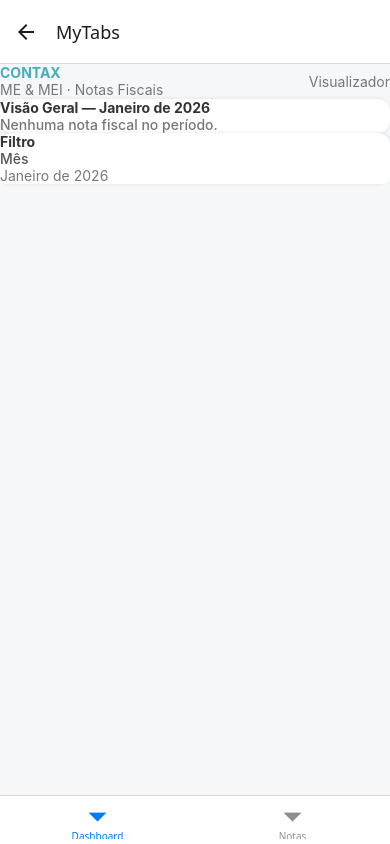
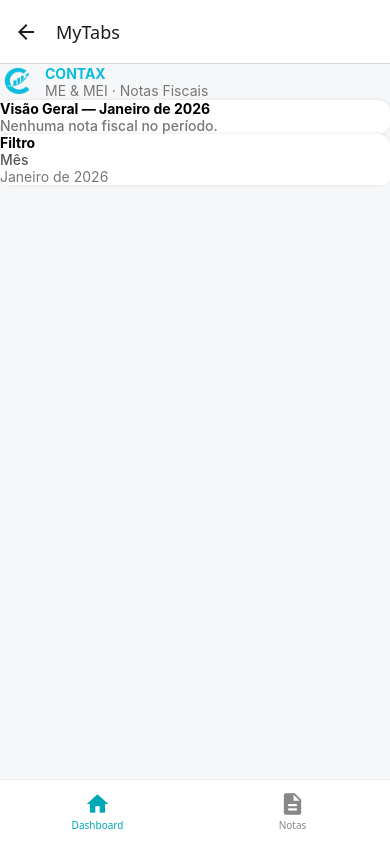
Before and after one commit to joaoromeira-etec/contax-mobile, a React Native app: screen /MyTabs in a window 390 px wide. Built offline with nearby package versions, Linux system fonts and the light colour scheme; what react-native-responsive-fontsize would draw is missing.

Commit message:
atualização front 16/04/2026

```diff
--- a/package.json
+++ b/package.json
@@ -9,6 +9,7 @@
     "web": "expo start --web"
   },
   "dependencies": {
+    "@expo/vector-icons": "^15.0.2",
     "@react-navigation/bottom-tabs": "^7.15.5",
     "@react-navigation/elements": "^2.9.10",
     "@react-navigation/native": "^7.1.33",
--- a/src/navegacao/bottomTab.js
+++ b/src/navegacao/bottomTab.js
@@ -1,4 +1,6 @@
 import { createBottomTabNavigator } from '@react-navigation/bottom-tabs';
+import { MaterialIcons } from '@expo/vector-icons';
+
 import Dashboard from '../telas/dashboard';
 import Gestao from '../telas/gestao';
 import Notas from '../telas/notas';
@@ -8,8 +10,35 @@ const Tab = createBottomTabNavigator();
 export default function MyTabs() {
   return (
     <Tab.Navigator
-      screenOptions={{
-      headerShown: false}}>
+screenOptions={({ route }) => ({
+        headerShown: false,
+        tabBarActiveTintColor: '#00A8B5', // Ciano da CONTAX
+        tabBarInactiveTintColor: '#888',
+        tabBarStyle: {
+          height: 65,
+          paddingBottom: 10,
+          paddingTop: 5,
+          backgroundColor: '#FFF',
+          borderTopWidth: 1,
+          borderTopColor: '#EEE'
+        },
+        // Esta é a função que define o ícone baseado no nome da rota
+        tabBarIcon: ({ color, size }) => {
+          let iconName;
+
+          if (route.name === 'Dashboard') {
+            iconName = 'home';
+          } else if (route.name === 'Notas') {
+            iconName = 'description';
+          } /*else if (route.name === 'gestao') {
+            iconName = 'settings';
+          }*/
+
+          // Retorna o componente de ícone do Google
+          return <MaterialIcons name={iconName} size={26} color={color} />;
+        },
+      })}
+      >
       <Tab.Screen name="Dashboard" component={Dashboard} />
       <Tab.Screen name="Notas" component={Notas} />
       {/* <Tab.Screen name="Gestao" component={Gestao} /> */}
--- a/src/telas/dashboard/index.js
+++ b/src/telas/dashboard/index.js
@@ -1,4 +1,5 @@
-import { View, Text, ScrollView } from 'react-native';
+import { View, Text, ScrollView, Image } from 'react-native';
+import logoContaxCor from '../../../assets/logoContaxCor.png';
 import styles from './styles';
 
 export default function Dashboard(){
@@ -8,22 +9,26 @@ export default function Dashboard(){
 
         {/* HEADER DO TITULO */}
         <View style={styles.header}>
+            <View style={styles.logoContainer}>
+                <Image
+                    source={logoContaxCor}
+                    style={styles.logoImage}
+                    resizeMode="contain" // Garante que a imagem não distorça
+                />
             <View>
                 <Text style={styles.titulo}>CONTAX</Text>
                 <Text style={styles.subtitulo}>ME & MEI · Notas Fiscais</Text>
             </View>
+         </View>
+        </View>
 
-            <Text style={styles.visualizador}>Visualizador</Text>
-         </View>
-
+        <View style={styles.divisor}/>
 
          {/* Card -- Visão Geral */}
          <View style={styles.card}>
             <Text style={styles.cardTitulo}>
                 Visão Geral — Janeiro de 2026
             </Text>
-
-            <View style={styles.divisor}/>
 
             <Text style={styles.cardTexto}>
                 Nenhuma nota fiscal no período.
--- a/src/telas/dashboard/styles.js
+++ b/src/telas/dashboard/styles.js
@@ -1,4 +1,3 @@
-import { Label } from "@react-navigation/elements";
 import { StyleSheet } from "react-native";
 import { RFPercentage } from "react-native-responsive-fontsize";
 import { FullWindowOverlay } from "react-native-screens";
@@ -11,33 +10,31 @@ const styles=StyleSheet.create(
             backgroundColor: '#F5F7F9',
             padding: RFPercentage(2),
         },
-
-        // Headers principais.
+        logoContainer: {
+            flexDirection: 'row',
+            alignItems: 'center'
+        },
+        logoImage: {
+            width: 35,
+            height: 35,
+            marginRight: 10
+        },
         header: {
             flexDirection: 'row',
             justifyContent: 'space-between',
             alignItems: 'center',
             marginBottom: 1
         },
-
         titulo: {
             fontSize: RFPercentage(3),
-            color: '#48ACBB',
+            color: '#0cbddd',
             fontWeight: 'bold',
         },
-
         subtitulo: {
             fontSize: RFPercentage(1.8),
             color: '#777',
         },
-
-        visualizador: {
-            fontSize: RFPercentage(1.6),
-            color: '#777'
-        },
-
-
-        // Cards.
+        // --- CARDS E CONTEÚDO ---
         card: {
             backgroundColor: '#FFF',
             borderRadius: 12,
@@ -46,13 +43,11 @@ const styles=StyleSheet.create(
             padding: RFPercentage(2),
             marginTop: RFPercentage(2),
             marginBottom: RFPercentage(2),
-
             elevation: 3, //Android.
             shadowColor: '#000', //iOS
             shadowOpacity: 0.1,
             shadowRadius: 4
         },
-
         divisor: {
             height: RFPercentage(0.2),
             width: '100%',
@@ -64,7 +59,7 @@ const styles=StyleSheet.create(
             fontSize: RFPercentage(2.2),
             fontWeight: 'bold',
             marginBottom: RFPercentage(1),
-            color: '#333',
+            colsor: '#333',
         },
 
         cardTexto: {
@@ -74,16 +69,13 @@ const styles=StyleSheet.create(
             marginTop: RFPercentage(1),
             marginBottom: RFPercentage(2),
         },
-
-
-        // Filtro.
+    // --- FILTROS ---
         label: {
             fontSize: RFPercentage(2),
             fontWeight: '500',
             marginBottom: RFPercentage(0.5),
             color: '#555',
         },
-
         select: {
             borderWidth: RFPercentage(0.17),
             borderColor: '#E2E8F0',
@@ -91,7 +83,6 @@ const styles=StyleSheet.create(
             marginBottom: RFPercentage(1.5),
             backgroundColor: '#FFF',
         },
-
         selectTxt: {
             padding: RFPercentage(1),
             fontWeight: 'medium',
@@ -99,19 +90,14 @@ const styles=StyleSheet.create(
             fontSize: RFPercentage(1.75),
             color: '#777',
         },
-
-
-
         txt:{
             fontSize: 20
             //Define um tamanho de fonte responsivo(2.2% da altura da tela)
             },
-
         button:{
             padding: 10,
             backgroundColor:'#0091A5',
         },
-
         buttontxt:{
             textAlign: 'center',
             color: '#fff',
--- a/src/telas/notas/styles.js
+++ b/src/telas/notas/styles.js
@@ -1,64 +1,96 @@
 import { StyleSheet, Dimensions } from 'react-native';
+import { RFPercentage } from "react-native-responsive-fontsize";
 
 const { width } = Dimensions.get('window');
 
-export default StyleSheet.create({
-    safeArea: {
-        flex: 1,
-        backgroundColor: '#F2F5F7'
-    },
+const styles=StyleSheet.create({
+    // --- ESTRUTURA BASE ---
     container: {
         flex: 1,
-        padding: 15
+        backgroundColor: '#F5F7F9',
+        padding: RFPercentage(2),
     },
-    logo: {
-        fontSize: 18,
+    logoContainer: {
+        flexDirection: 'row',
+        alignItems: 'center'
+    },
+    logoImage: {
+        width: 35,
+        height: 35,
+        marginRight: 10
+    },
+    header: {
+        flexDirection: 'row',
+        justifyContent: 'space-between',
+        alignItems: 'center',
+        marginBottom: 1
+    },
+    titulo: {
+        fontSize: RFPercentage(3),
+        color: '#0cbddd',
         fontWeight: 'bold',
-        color: '#00A8B5'
     },
-    logoSmall:
-    { fontSize: 12,
-        color: '#666',
-        fontWeight: 'normal'
+    subtitulo: {
+        fontSize: RFPercentage(1.8),
+        color: '#777',
     },
-    badge: {
-        color: '#888',
-        fontSize: 12
-    },
+    // --- CARDS E CONTEÚDO ---
     card: {
         backgroundColor: '#FFF',
-        borderRadius: 10,
-        padding: 15,
-        marginBottom: 15,
-        elevation: 3
+        borderRadius: 12,
+        borderColor: '#E2E8F0',
+        borderWidth: RFPercentage(0.1),
+        padding: RFPercentage(2),
+        marginTop: RFPercentage(2),
+        marginBottom: RFPercentage(2),
+        elevation: 3, //Android.
+        shadowColor: '#000', //iOS
+        shadowOpacity: 0.1,
+        shadowRadius: 4
     },
-    cardTitle: {
-        fontSize: 15,
+    divisor: {
+        height: RFPercentage(0.2),
+        width: '100%',
+        backgroundColor: '#E2E8F0',
+        marginVertical: RFPercentage(1)
+    },
+    cardTitulo: {
+        fontSize: RFPercentage(2.2),
         fontWeight: 'bold',
+        marginBottom: RFPercentage(1),
         color: '#333',
-        marginBottom: 10
     },
+    cardTexto: {
+            fontSize: RFPercentage(2),
+            fontWeight: '500',
+            color: '#777',
+            marginTop: RFPercentage(1),
+            marginBottom: RFPercentage(2),
+    },
+    // --- FILTROS ---
     filterRow: {
         flexDirection: 'row',
         marginBottom: 15
     },
     label: {
-        fontSize: 12,
-        color: '#666',
-        marginBottom: 5
+        fontSize: RFPercentage(2),
+        fontWeight: '500',
+        marginBottom: RFPercentage(0.5),
+        color: '#555',
     },
     fakeInput: {
-        height: 40,
+        height: 45,
         borderWidth: 1,
-        borderColor: '#DDD',
-        borderRadius: 5,
+        borderColor: '#E2E8F0',
+        borderRadius: 8,
         justifyContent: 'center',
-        paddingLeft: 10
+        paddingLeft: 12,
+        backgroundColor: '#F8FAFC'
     },
     btnFilter: {
         backgroundColor: '#00A8B5',
-        height: 40,
-        borderRadius: 5,
+        height: 45,
+        borderRadius: 8,
         alignItems: 'center',
         justifyContent: 'center'
     },
@@ -66,24 +98,26 @@ export default StyleSheet.create({
         color: '#FFF',
         fontWeight: 'bold'
     },
+
+    // --- TABELA DE DOCUMENTOS ---
     tableHeader: {
         flexDirection: 'row',
         borderBottomWidth: 1,
         borderBottomColor: '#EEE',
-        pb: 5,
-        mb: 5
+        paddingBottom: 8,
+        marginBottom: 5
     },
     th: {
         flex: 1,
         fontSize: 10,
-        color: '#AAA',
-        fontWeight: 'bold'
+        color: '#94A3B8',
+        fontWeight: 'bold',
     },
     row: {
         flexDirection: 'row',
-        paddingVertical: 10,
+        paddingVertical: 12,
         borderBottomWidth: 1,
-        borderBottomColor: '#F5F5F5',
+        borderBottomColor: '#F1F5F9',
         alignItems: 'center'
     },
     rowActive: {
@@ -91,7 +125,7 @@ export default StyleSheet.create({
     },
     cell: {
         flex: 1,
-        fontSize: 10,
+        fontSize: 11,
         color: '#444'
     },
     checkbox: {
@@ -104,50 +138,56 @@ export default StyleSheet.create({
         alignItems: 'center',
         justifyContent: 'center'
     },
+
+    // --- PREVIEW DO DOCUMENTO ---
     previewCard: {
         backgroundColor: '#FFF',
-        borderRadius: 10,
-        padding: 10,
-        elevation: 3
+        borderRadius: 12,
+        padding: 15,
+        elevation: 3,
+        marginTop: 10,
+        borderWidth: 1,
+        borderColor: '#E2E8F0'
     },
     previewHeader: {
         flexDirection: 'row',
         justifyContent: 'space-between',
-        mb: 10
+        marginBottom: 15
     },
     previewTitle: {
-        fontSize: 12,
+        fontSize: 13,
         fontWeight: 'bold',
         color: '#333'
     },
     docImagePlaceholder: {
         width: '100%',
-        height: 200,
-        backgroundColor: '#FAFAFA',
+        height: 250,
+        backgroundColor: '#F1F5F9',
         borderStyle: 'dashed',
         borderWidth: 1,
-        borderColor: '#CCC',
+        borderColor: '#CBD5E1',
         alignItems: 'center',
-        justifyContent: 'center'
+        justifyContent: 'center',
+        borderRadius: 8
     },
+
+    // --- AÇÕES FLUTUANTES / BOTTOM ---
     actionContainer: {
-        position: 'bottom',
-        //bottom: 70,
-        left: 0,
-        right: 0,
         backgroundColor: '#FFF',
-        padding: 15,
+        padding: 20,
         borderTopWidth: 1,
-        borderTopColor: '#EEE'
+        borderTopColor: '#EEE',
+        elevation: 10
     },
     actionCount: {
         fontSize: 14,
         fontWeight: 'bold',
-        marginBottom: 10
+        color: '#334155',
+        marginBottom: 12
     },
     btnAction: {
         backgroundColor: '#00A8B5',
-        height: 50,
+        height: 52,
         borderRadius: 10,
         flexDirection: 'row',
         alignItems: 'center',
@@ -155,6 +195,24 @@ export default StyleSheet.create({
     },
     btnActionText: {
         color: '#FFF',
-        fontWeight: 'bold'
+        fontWeight: 'bold',
+        fontSize: 15
     },
-});
+
+    // --- BOTTOM TAB CUSTOMIZADA ---
+    bottomTab: {
+        height: 70,
+        backgroundColor: '#FFF',
+        flexDirection: 'row',
+        borderTopWidth: 1,
+        borderTopColor: '#F1F5F9',
+        alignItems: 'center'
+    },
+    tabItem: {
+        flex: 1,
+        alignItems: 'center',
+        justifyContent: 'center'
+    }
+}
+);
+export default styles;
```
Also changed, not shown: src/telas/notas/index.js (+21 -8 lines), assets/logoContaxCor.png (added), 1 other file (tests, documents, lock files or other folders).
